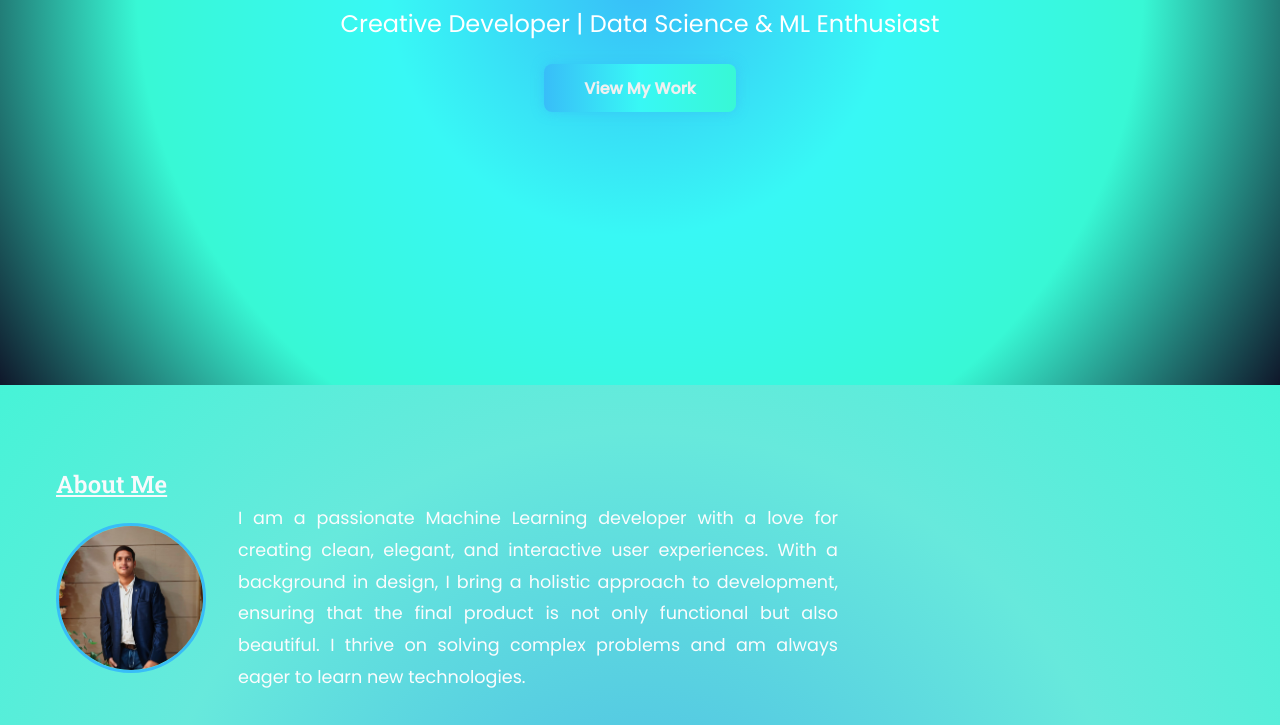
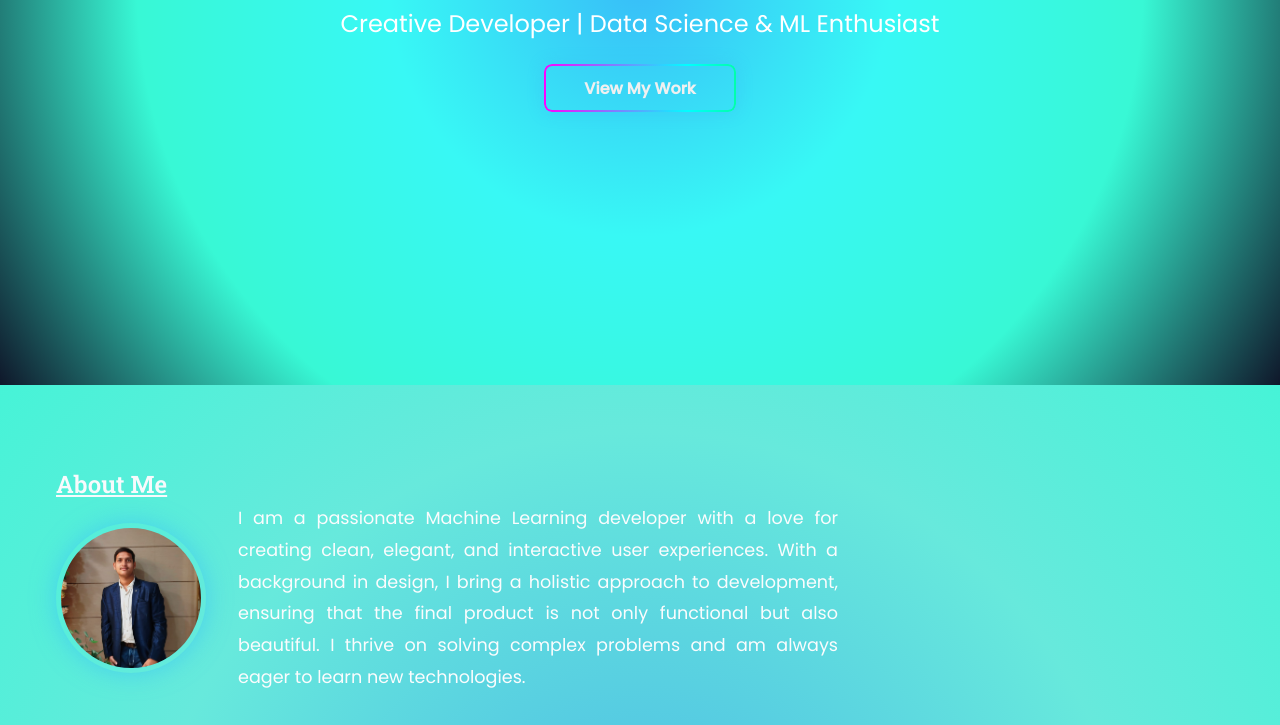
Before and after one commit to Aniket-8314/Aniket-8314.github.io, a plain HTML site: page index.html in a window 1280 px wide. Shown: the part 415-1140 px from the top of the page. Drawn offline with nearby package versions, Linux system fonts and the light colour scheme.

Commit message:
Enhanced CSS

```diff
--- a/style.css
+++ b/style.css
@@ -113,15 +113,7 @@ img {
     text-align: center;
     padding: var(--spacing-unit);
     background: radial-gradient(circle at center, #38BDF8, #38f8f5, #38f8d5, #0F172A);
-    /* background-size: 200% 200%;
-    animation: gradientShift 12s ease infinite; */
 }
-
-/* @keyframes gradientShift {
-  0% { background-position: 0% 50%; }
-  50% { background-position: 100% 50%; }
-  100% { background-position: 0% 50%; }
-} */
 
 .hero__content {
   animation: fadeUp 1.5s ease forwards;
@@ -147,7 +139,7 @@ img {
 
 
 /* Hero CTA */
-.hero__cta-button,
+/* .hero__cta-button,
 .contact__button {
     padding: 0.8rem 2.5rem;
     border: none;
@@ -163,7 +155,63 @@ img {
 .contact__button:hover {
     transform: translateY(-3px);
     box-shadow: 0 0 20px rgba(56,189,248,0.9);
+} */
+
+.hero__cta-button,
+.contact__button {
+  position: relative;
+  padding: 0.8rem 2.5rem;
+  border: none;
+  border-radius: 8px;
+  font-weight: 700;
+  background: transparent;
+  color: #f0f0f0;
+  z-index: 0;
+  overflow: hidden;
+  cursor: pointer;
+  transition: transform 0.3s ease, color 0.3s ease, box-shadow 0.3s ease;
+  box-shadow: 0 0 15px rgba(56, 189, 248, 0.4); /* soft neon aura */
 }
+
+/* glowing animated border */
+.hero__cta-button::before,
+.contact__button::before {
+  content: "";
+  position: absolute;
+  inset: 0;
+  padding: 2px; /* border thickness */
+  border-radius: inherit;
+  background: linear-gradient(
+    90deg,
+    #ff00ff,
+    #00ffff,
+    #00ff00,
+    #ffff00,
+    #ff00ff
+  );
+  background-size: 300% 300%;
+  animation: moveLight 5s linear infinite;
+  -webkit-mask:
+    linear-gradient(#fff 0 0) content-box,
+    linear-gradient(#fff 0 0);
+  -webkit-mask-composite: xor;
+  mask-composite: exclude;
+  z-index: -1;
+}
+
+/* hover glow boost */
+.hero__cta-button:hover,
+.contact__button:hover {
+  transform: translateY(-3px) scale(1.05);
+  color: #ffffff;
+  box-shadow: 0 0 30px rgba(56, 189, 248, 0.9); /* stronger aura */
+}
+
+@keyframes moveLight {
+  0% { background-position: 0% 50%; }
+  100% { background-position: 200% 50%; }
+}
+
 
 
 /* Generic Section Padding */
@@ -182,13 +230,56 @@ img {
     text-align: center;
 }
 
-.about__photo {
+/* .about__photo {
     width: 150px;
     height: 150px;
     border-radius: 50%;
     border: 3px solid var(--color-primary);
     object-fit: cover;
+} */
+
+.about__photo {
+  width: 150px;
+  height: 150px;
+  border-radius: 50%;
+  position: relative;
+  z-index: 1;
+  object-fit: cover;
+  padding: 5px; /* spacing for border glow */
+  background: transparent;
+  box-shadow: 0 0 25px rgba(56, 189, 248, 0.6); /* soft aura glow */
 }
+
+/* animated rainbow border */
+.about__photo::before {
+  content: "";
+  position: absolute;
+  inset: -5px; /* extra size to go outside */
+  border-radius: 50%;
+  padding: 3px;
+  background: conic-gradient(
+    #ff00ff,
+    #00ffff,
+    #00ff00,
+    #ffff00,
+    #ff00ff
+  );
+  background-size: 300% 300%;
+  animation: spinBorder 4s linear infinite;
+  -webkit-mask:
+    radial-gradient(farthest-side, #000 98%, transparent 100%) content-box,
+    radial-gradient(farthest-side, #000 98%, transparent 100%);
+  -webkit-mask-composite: xor;
+  mask-composite: exclude;
+  z-index: -1;
+}
+
+/* animation for circular border */
+@keyframes spinBorder {
+  0% { transform: rotate(0deg); }
+  100% { transform: rotate(360deg); }
+}
+
 
 .about__bio {
     max-width: 600px;
```
